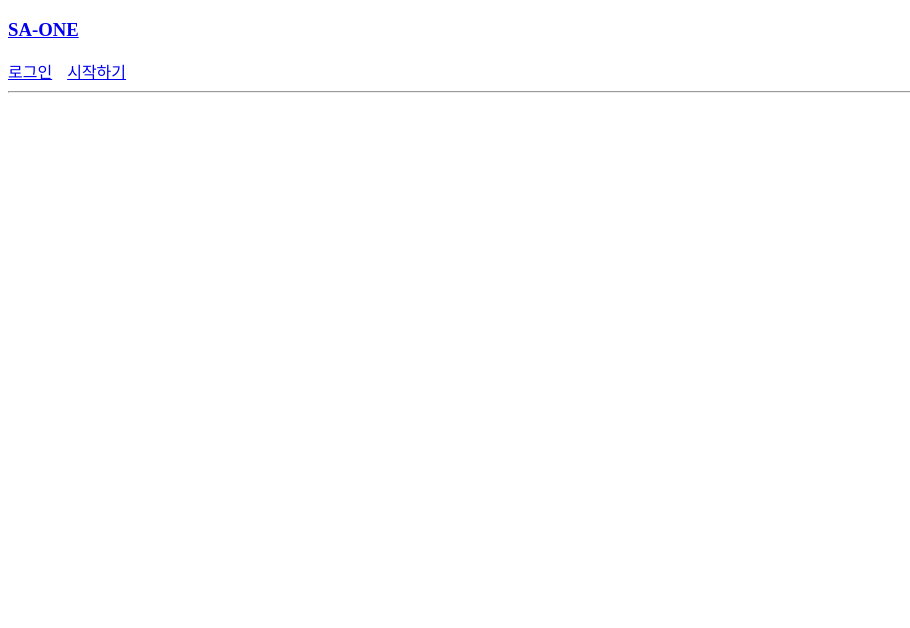
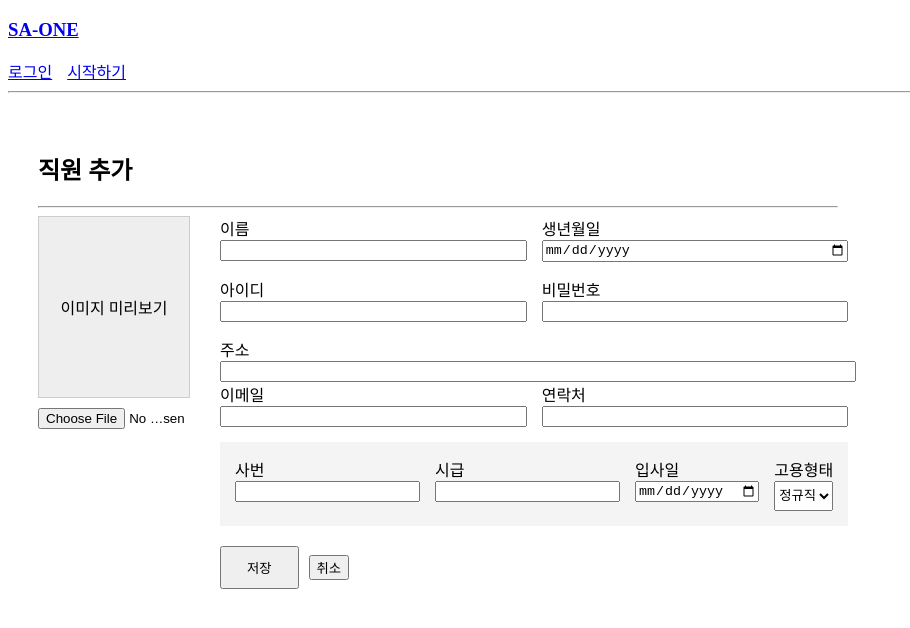
Before and after one commit to sa-one-project/sa-one, a React (Vite) app in the folder sa_one_front/: page /employee-add in a window 1280 px wide. Before the commit this address had no page. Shown: the top 628 px of the page, without its empty margins (0-910 px from the left). Built offline with nearby package versions, Linux system fonts and the light colour scheme.

Commit message:
<feat>: 사장님 직원 추가 페이지 화면 구현. 뼈대 잡음. 입력받은 데이터 전송 가능

```diff
--- a/sa_one_front/src/App.jsx
+++ b/sa_one_front/src/App.jsx
@@ -7,6 +7,7 @@ import SignUp from "./pages/auth/SignUp";
 import OwnerMain from "./pages/owner/OwnerMain";
 import EmployeeMain from "./pages/employee/EmployeeMain";
 import MyPage from "./pages/MyPage";
+import EmployeeAdd from "./pages/auth/EmployeeAdd";
 
 
 function App() {
@@ -29,6 +30,10 @@ function App() {
 
                 {/* 사장님, 직원 공용 기능 */}
                 <Route path="/mypage" element={<MyPage />} />
+
+                {/* 사장님 전용 기능 (직원 추가) */}
+                <Route path="employee-add" element={<EmployeeAdd />} />
+
             </Routes>
         </BrowserRouter>
     );
--- /dev/null
+++ b/sa_one_front/src/pages/auth/EmployeeAdd.jsx
@@ -0,0 +1,134 @@
+import { useState } from "react";
+import { useNavigate } from "react-router-dom";
+
+function EmployeeAdd() {
+    const navigate = useNavigate();
+
+    // 데이터 상태 관리
+    const [formData, setFormData] = useState({
+        username: "",
+        password: "",
+        name: "",
+        phone: "",
+        email: "",
+        birthDate: "", // Date 타입으로 받아오기
+        imgUrl: "",
+        // gender 는 마이페이지 수정에 없어서 삭제
+
+        // 피그마에는 있지만 Dto 에는 없는 항목
+        employeeNumber: "", // 사번
+        hourlyRate: "", // 시급
+        address: "", // 주소
+        hireDate: "", // 입사일
+        employmentType: "정규직" // 기본값 정규직
+    });
+
+    // ★ 에러 방지를 위해 누락된 스타일 변수 정의
+    const rowStyle = { display: "flex", gap: "15px", marginBottom: "15px" };
+    const inputBox = { display: "flex", flexDirection: "column", flex: 1 };
+
+    const handleChange = (e) => {
+        const { name, value } = e.target;
+        setFormData({ ...formData, [name]: value });
+    };
+    const handleSubmit = (e) => {
+        e.preventDefault();
+        console.log("백엔드로 보낼 데이터: ", formData);
+    };
+
+    return (
+        <div style={{ padding: "30px", maxWidth: "800px" }}>
+            <h2> 직원 추가 </h2>
+            <hr />
+
+            <form onSubmit={handleSubmit} style={{ display: "flex", gap: "30px" }}>
+
+                {/* 1. 왼쪽: 이미지 업로드 섹션 */}
+                <div style={{ width: "200px", textAlign: "center" }}>
+                    <div style={{ width: "150px", height: "180px", backgroundColor: "#eee", margin: "0 auto 10px", border: "1px solid #ccc", display: "flex", alignItems: "center", justifyContent: "center" }}>
+                        이미지 미리보기
+                    </div>
+                    <input type="file" style={{ width: "100%" }} />
+                </div>
+
+                {/* 2. 오른쪽: 상세 정보 입력 섹션 */}
+                <div style={{ flex: 1 }}>
+                    <div style={rowStyle}>
+                        <div style={inputBox}>
+                            <label>이름</label>
+                            <input name="name" value={formData.name} onChange={handleChange} />
+                        </div>
+                        <div style={inputBox}>
+                            <label>생년월일</label>
+                            {/* 여기서 선택한 값은 "2026-01-16" 형태의 문자열로 저장됩니다. */}
+                            <input type="date" name="birthDate" value={formData.birthDate} onChange={handleChange} />
+                        </div>
+                    </div>
+
+                    <div style={rowStyle}>
+                        <div style={inputBox}>
+                            <label>아이디</label>
+                            <input name="username" value={formData.username} onChange={handleChange} />
+                        </div>
+                        <div style={inputBox}>
+                            <label>비밀번호</label>
+                            <input type="password" name="password" value={formData.password} onChange={handleChange} />
+                        </div>
+                    </div>
+
+                    <div style={inputBox}>
+                        <label>주소</label>
+                        <input name="address" value={formData.address} onChange={handleChange} style={{ width: "100%" }} />
+                    </div>
+
+                    <div style={rowStyle}>
+                        <div style={inputBox}>
+                            <label>이메일</label>
+                            <input type="email" name="email" value={formData.email} onChange={handleChange} />
+                        </div>
+                        <div style={inputBox}>
+                            <label>연락처</label>
+                            <input name="phone" value={formData.phone} onChange={handleChange} />
+                        </div>
+                    </div>
+
+                    <div style={{ ...rowStyle, backgroundColor: "#f4f4f4", padding: "15px", marginTop: "10px" }}>
+                        <div style={inputBox}>
+                            <label>사번</label>
+                            <input name="employeeNumber" value={formData.employeeNumber} onChange={handleChange} />
+                        </div>
+                        <div style={inputBox}>
+                            <label>시급</label>
+                            <input type="number" name="hourlyRate" value={formData.hourlyRate} onChange={handleChange} />
+                        </div>
+                        <div style={inputBox}>
+                            <label>입사일</label>
+                            <input type="date" name="hireDate" value={formData.hireDate} onChange={handleChange} />
+                        </div>
+                        {/* 고용형태 선택 기능 추가 */}
+                        <div style={inputBox}>
+                            <label>고용형태</label>
+                            <select
+                                name="employmentType"
+                                value={formData.employmentType}
+                                onChange={handleChange}
+                                style={{ height: "30px" }}
+                            >
+                                <option value="정규직">정규직</option>
+                                <option value="계약직">계약직</option>
+                                <option value="알바">알바</option>
+                            </select>
+                        </div>
+                    </div>
+
+                    <div style={{ marginTop: "20px" }}>
+                        <button type="submit" style={{ padding: "10px 25px", cursor: "pointer" }}>저장</button>
+                        <button type="button" onClick={() => navigate(-1)} style={{ marginLeft: "10px" }}>취소</button>
+                    </div>
+                </div>
+            </form>
+        </div>
+    );
+}
+
+export default EmployeeAdd;
```
